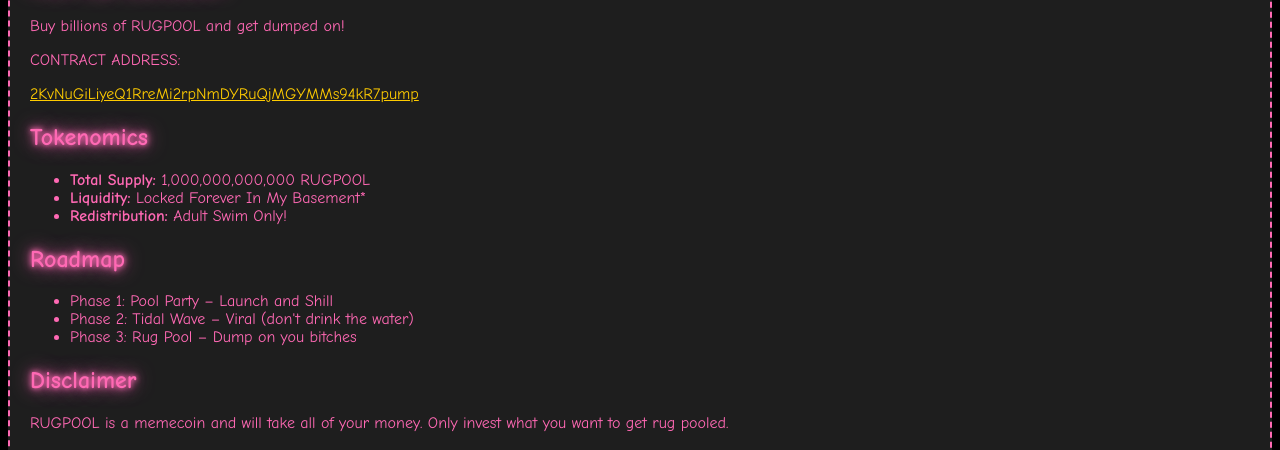
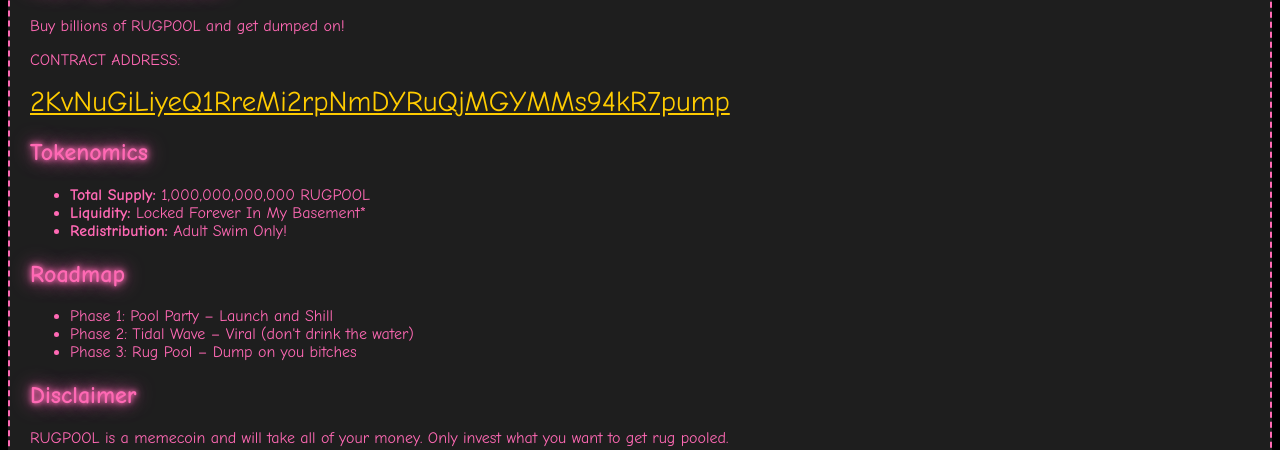
Before and after one commit to DogeSlav/RugPoolMe, a plain HTML site: page index.html in a window 1280 px wide. Shown: the part 593-1043 px from the top of the page. Drawn offline with Linux system fonts and the light colour scheme.

Commit message:
Update index.html

```diff
--- a/index.html
+++ b/index.html
@@ -23,7 +23,7 @@
         }
         a {
             color: #ffcc00;
-            font-size: scale(.8)
+            font-size: 1.8em;
             <!-- font-weight: bold; -->
             text-decoration: none;
             transition: transform 0.2s;
```
